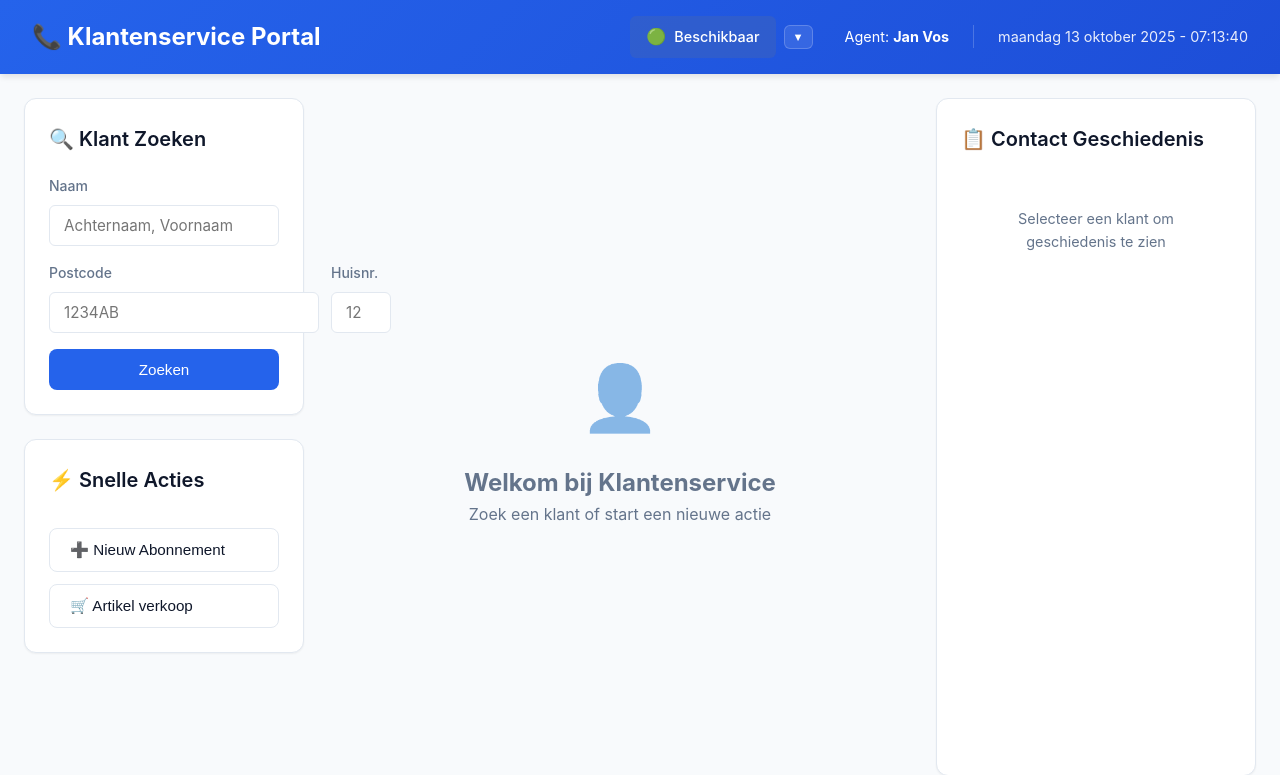
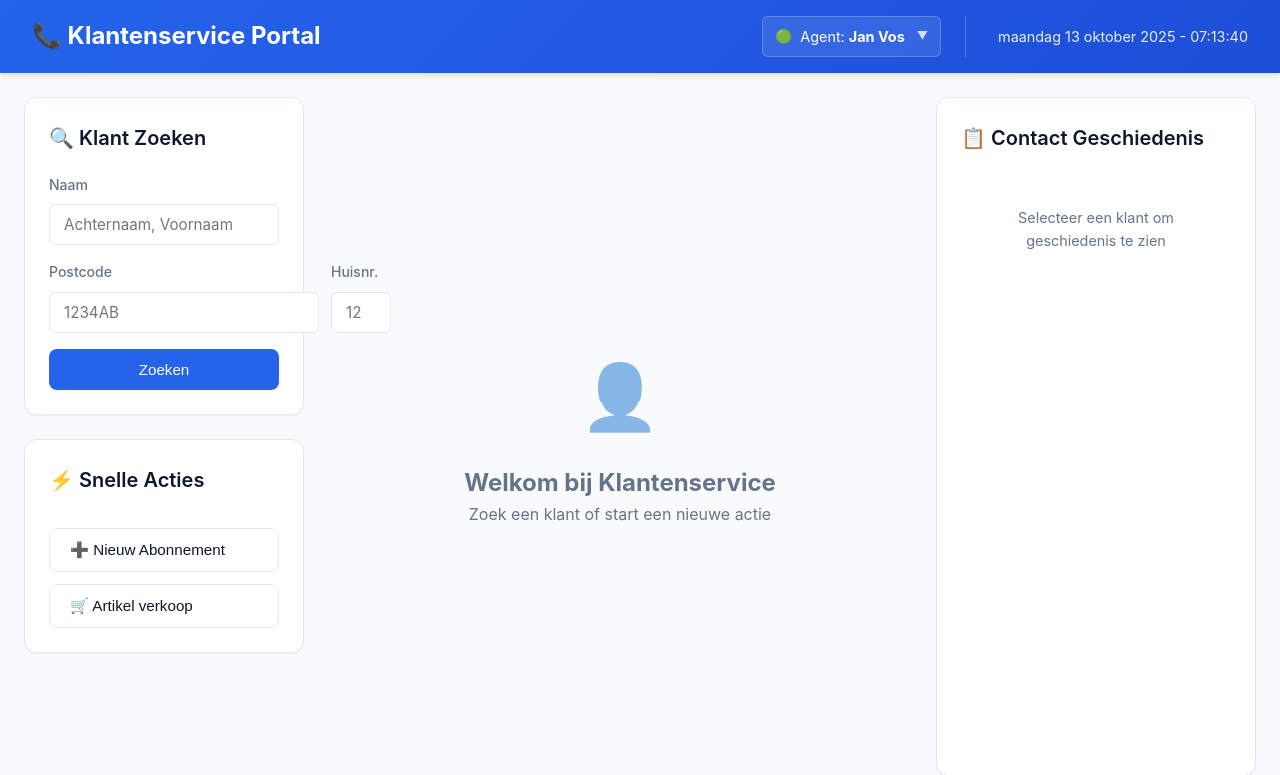
Before and after one commit to bindinc/kiwi, a PHP site: page / in a window 1280 px wide. Shown: the top 775 px of the page. Run offline with PHP 8.4, Linux system fonts and the light colour scheme.

Commit message:
feat: Refactor agent status widget to agent profile widget with updated UI and improved styling

```diff
--- a/app.js
+++ b/app.js
@@ -676,12 +676,10 @@ function setAgentStatus(newStatus) {
 // Update Agent Status Display
 function updateAgentStatusDisplay() {
     const statusConfig = agentStatuses[agentStatus.current];
-    const indicator = document.getElementById('agentStatusIndicator');
-
-    if (indicator) {
-        indicator.querySelector('.status-icon').textContent = statusConfig.icon;
-        indicator.querySelector('.status-label').textContent = statusConfig.label;
-        indicator.style.backgroundColor = statusConfig.color + '20'; // 20% opacity
+    const statusDot = document.getElementById('agentStatusDot');
+
+    if (statusDot) {
+        statusDot.textContent = statusConfig.icon;
     }
 }
 
--- a/index.html
+++ b/index.html
@@ -16,14 +16,16 @@
                 <div class="header-top">
                     <h1>📞 Klantenservice Portal</h1>
                     <div class="header-right">
-                        <!-- Agent Status Widget -->
-                        <div class="agent-status-widget">
-                            <div class="status-indicator" id="agentStatusIndicator">
-                                <span class="status-icon">🟢</span>
-                                <span class="status-label">Beschikbaar</span>
+                        <!-- Agent Profile Widget with Status -->
+                        <div class="agent-profile-widget">
+                            <div class="agent-profile-trigger" onclick="toggleStatusMenu()">
+                                <span class="agent-status-dot" id="agentStatusDot">🟢</span>
+                                <span class="agent-name-label">Agent: <strong id="agentName">Jan Vos</strong></span>
+                                <span class="profile-dropdown-arrow">▼</span>
                             </div>
-                            <button class="status-dropdown-btn" onclick="toggleStatusMenu()">▼</button>
-                            <div class="status-menu" id="agentStatusMenu" style="display: none;">
+                            <div class="agent-profile-menu" id="agentStatusMenu" style="display: none;">
+                                <div class="profile-menu-section">
+                                    <div class="profile-menu-header">Status</div>
                                     <div class="status-menu-item" onclick="setAgentStatus('ready')">
                                         🟢 Beschikbaar
                                     </div>
@@ -35,9 +37,9 @@
                                     </div>
                                 </div>
                             </div>
+                        </div>
 
                         <div class="user-info">
-                            <span class="agent-name">Agent: <strong id="agentName">Jan Vos</strong></span>
                             <span class="time" id="currentTime"></span>
                         </div>
                     </div>
--- a/styles.css
+++ b/styles.css
@@ -79,64 +79,56 @@ body {
     font-size: 0.9rem;
 }
 
-.agent-name {
-    font-size: 0.9rem;
-    padding-right: 1.5rem;
-    border-right: 1px solid rgba(255, 255, 255, 0.2);
-}
-
 .time {
     font-size: 0.9rem;
     opacity: 0.9;
 }
 
 /* ============================================================================
-   PHASE 1B: AGENT STATUS WIDGET
+   PHASE 1B: AGENT PROFILE WIDGET WITH STATUS
    ============================================================================ */
 
-.agent-status-widget {
+.agent-profile-widget {
     position: relative;
     display: flex;
     align-items: center;
+    padding-right: 1.5rem;
+    border-right: 1px solid rgba(255, 255, 255, 0.2);
+}
+
+.agent-profile-trigger {
+    display: flex;
+    align-items: center;
     gap: 0.5rem;
-}
-
-.status-indicator {
-    display: flex;
-    align-items: center;
-    gap: 0.5rem;
-    padding: 0.5rem 1rem;
-    background: rgba(107, 114, 128, 0.2);
+    padding: 0.5rem 0.75rem;
+    background: rgba(255, 255, 255, 0.1);
     border-radius: var(--radius-sm);
-    cursor: default;
+    cursor: pointer;
     transition: background 0.2s;
-}
-
-.status-icon {
-    font-size: 1rem;
-}
-
-.status-label {
+    border: 1px solid rgba(255, 255, 255, 0.2);
+}
+
+.agent-profile-trigger:hover {
+    background: rgba(255, 255, 255, 0.2);
+}
+
+.agent-status-dot {
+    font-size: 0.85rem;
+    line-height: 1;
+}
+
+.agent-name-label {
     font-size: 0.9rem;
-    font-weight: 500;
-}
-
-.status-dropdown-btn {
-    background: rgba(255, 255, 255, 0.1);
-    border: 1px solid rgba(255, 255, 255, 0.2);
     color: white;
-    padding: 0.3rem 0.5rem;
-    border-radius: var(--radius-sm);
-    cursor: pointer;
+}
+
+.profile-dropdown-arrow {
     font-size: 0.7rem;
-    transition: background 0.2s;
-}
-
-.status-dropdown-btn:hover {
-    background: rgba(255, 255, 255, 0.2);
-}
-
-.status-menu {
+    opacity: 0.8;
+    margin-left: 0.25rem;
+}
+
+.agent-profile-menu {
     position: absolute;
     top: 100%;
     right: 0;
@@ -144,9 +136,24 @@ body {
     background: white;
     border-radius: var(--radius-md);
     box-shadow: var(--shadow-lg);
-    min-width: 180px;
+    min-width: 220px;
     overflow: hidden;
     z-index: 1000;
+}
+
+.profile-menu-section {
+    padding: 0.5rem 0;
+}
+
+.profile-menu-header {
+    padding: 0.5rem 1rem;
+    font-size: 0.75rem;
+    font-weight: 600;
+    color: var(--text-secondary);
+    text-transform: uppercase;
+    letter-spacing: 0.05em;
+    border-bottom: 1px solid var(--border-color);
+    background: var(--bg-primary);
 }
 
 .status-menu-item {
```
Lines whose indentation alone changed are shown as unchanged.
